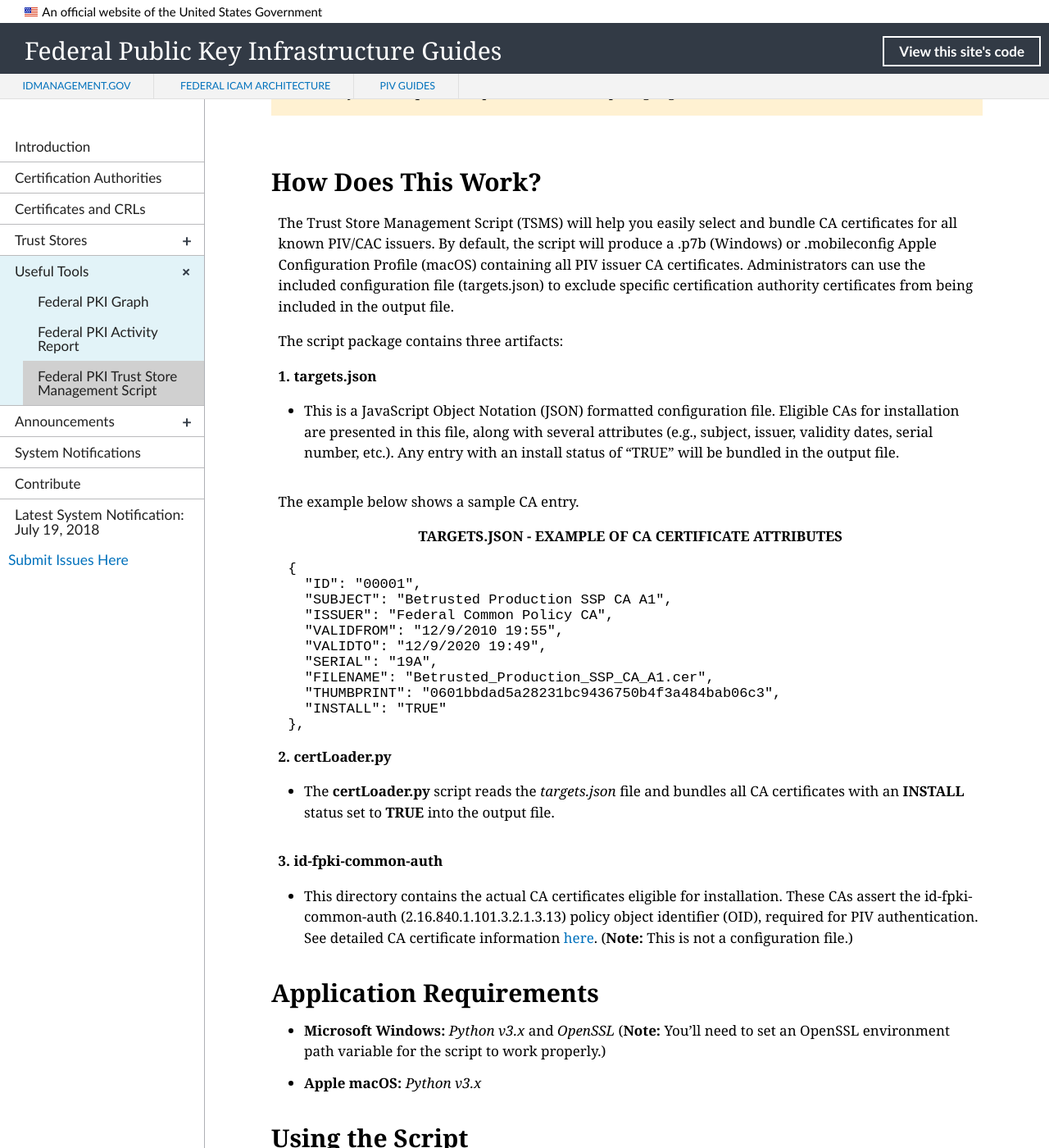
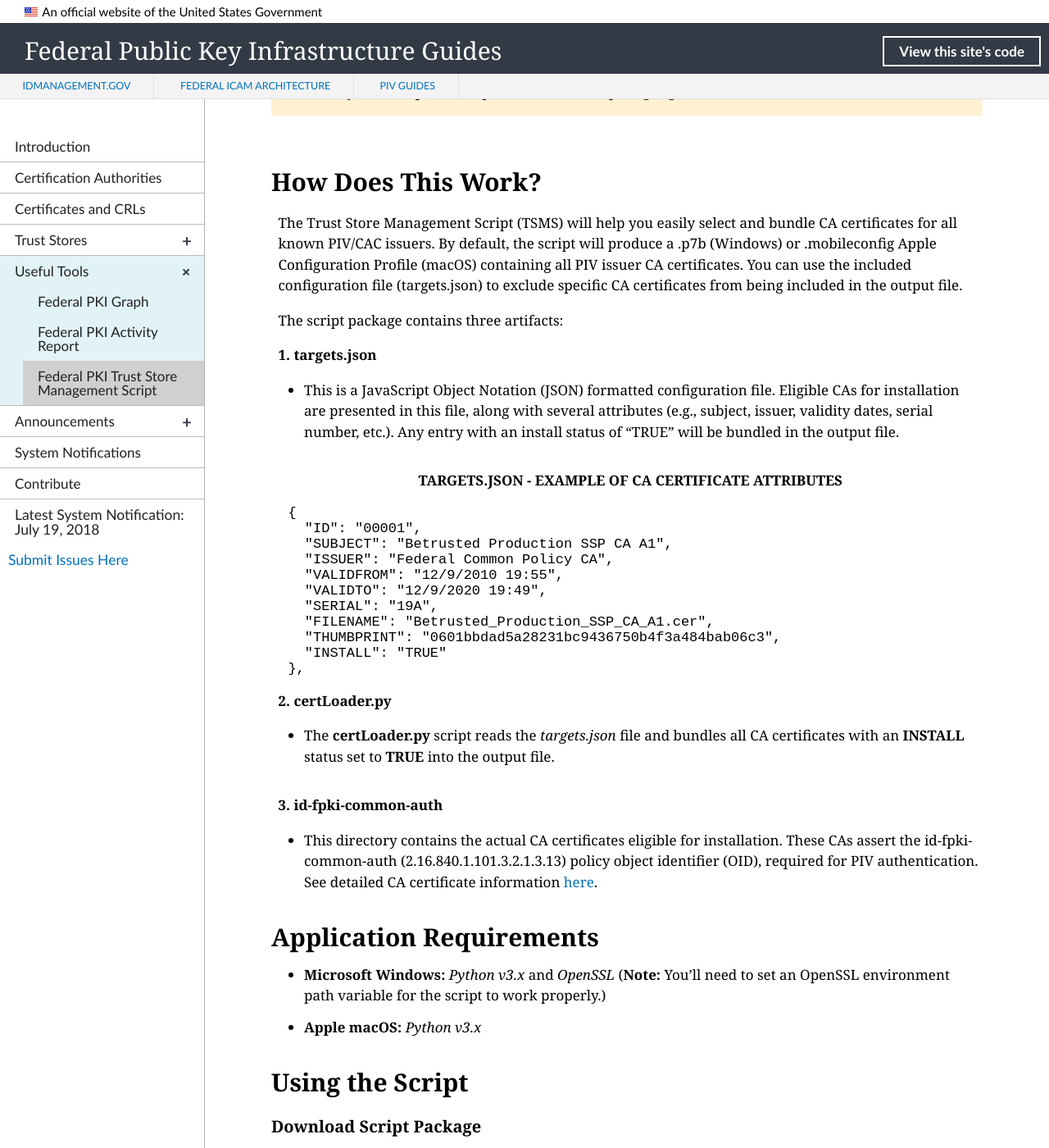
Before and after one commit to GSA/fpki-guides, a Jekyll site: the page built from _tools/04_fpki_trust_store_management.md, in a window 1280 px wide and 1400 px high, scrolled down 1015 px. Shown: the whole window at 82% size. Built offline with Jekyll 4.4.1, drawn with Linux system fonts in a browser that asks for light colours; nearby versions of some CDN libraries; library files that are not in the unit come from our copies; some of the changed text lies outside the part shown.

Commit message:
Update 04_fpki_trust_store_management.md

```diff
--- a/_tools/04_fpki_trust_store_management.md
+++ b/_tools/04_fpki_trust_store_management.md
@@ -26,14 +26,12 @@
 <br>
 
 ## How Does This Work?
-The Trust Store Management Script (TSMS) will help you easily select and bundle CA certificates for all known PIV/CAC issuers. By default, the script will produce a .p7b (Windows) or .mobileconfig Apple Configuration Profile (macOS) containing all PIV issuer CA certificates. Administrators can use the included configuration file (targets.json) to exclude specific certification authority certificates from being included in the output file.
+The Trust Store Management Script (TSMS) will help you easily select and bundle CA certificates for all known PIV/CAC issuers. By default, the script will produce a .p7b (Windows) or .mobileconfig Apple Configuration Profile (macOS) containing all PIV issuer CA certificates. You can use the included configuration file (targets.json) to exclude specific CA certificates from being included in the output file.
 
 The script package contains three artifacts:
 
 **1. targets.json**
 * This is a JavaScript Object Notation (JSON) formatted configuration file. Eligible CAs for installation are presented in this file, along with several attributes (e.g., subject, issuer, validity dates, serial number, etc.). Any entry with an install status of "TRUE" will be bundled in the output file.
-
-The example below shows a sample CA entry.
 
 <p align="center">
 <b>
@@ -60,7 +58,7 @@
 
 
 **3. id-fpki-common-auth**
-* This directory contains the actual CA certificates eligible for installation. These CAs assert the id-fpki-common-auth (2.16.840.1.101.3.2.1.3.13) policy object identifier (OID), required for PIV authentication. See detailed CA certificate information [here]({{ site.baseurl }}/tsmseligiblecacerts/){:target="_blank"}. (**Note:** This is not a configuration file.)
+* This directory contains the actual CA certificates eligible for installation. These CAs assert the id-fpki-common-auth (2.16.840.1.101.3.2.1.3.13) policy object identifier (OID), required for PIV authentication. See detailed CA certificate information [here]({{ site.baseurl }}/tsmseligiblecacerts/){:target="_blank"}.
 
 
 ## Application Requirements
```
Also changed, not shown: other parts of _tools/04_fpki_trust_store_management.md (+1 -1 lines).
